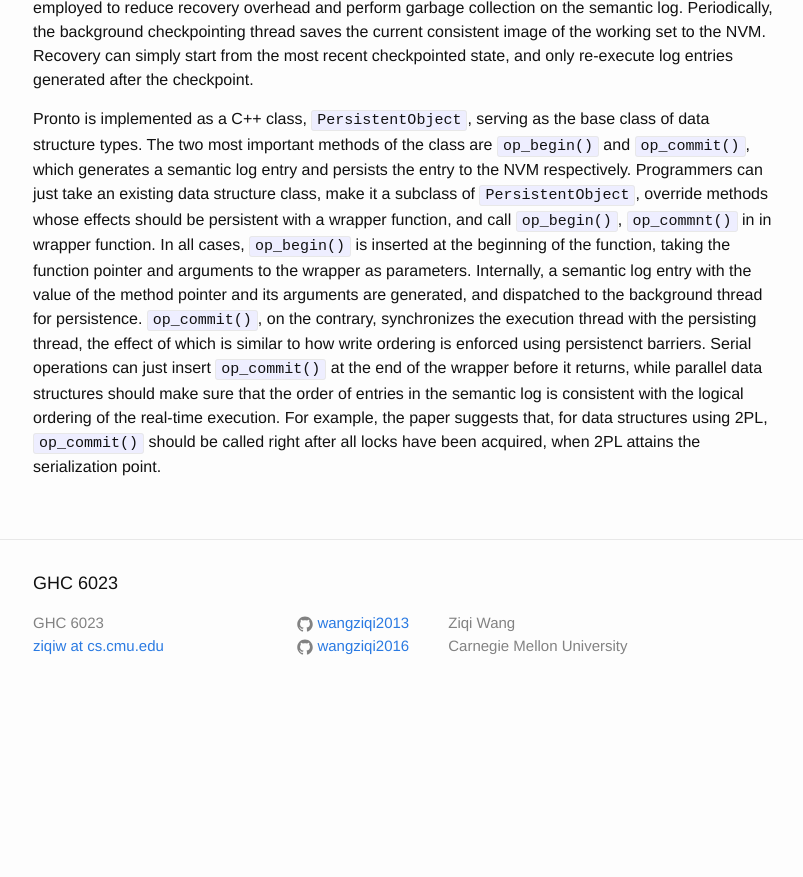
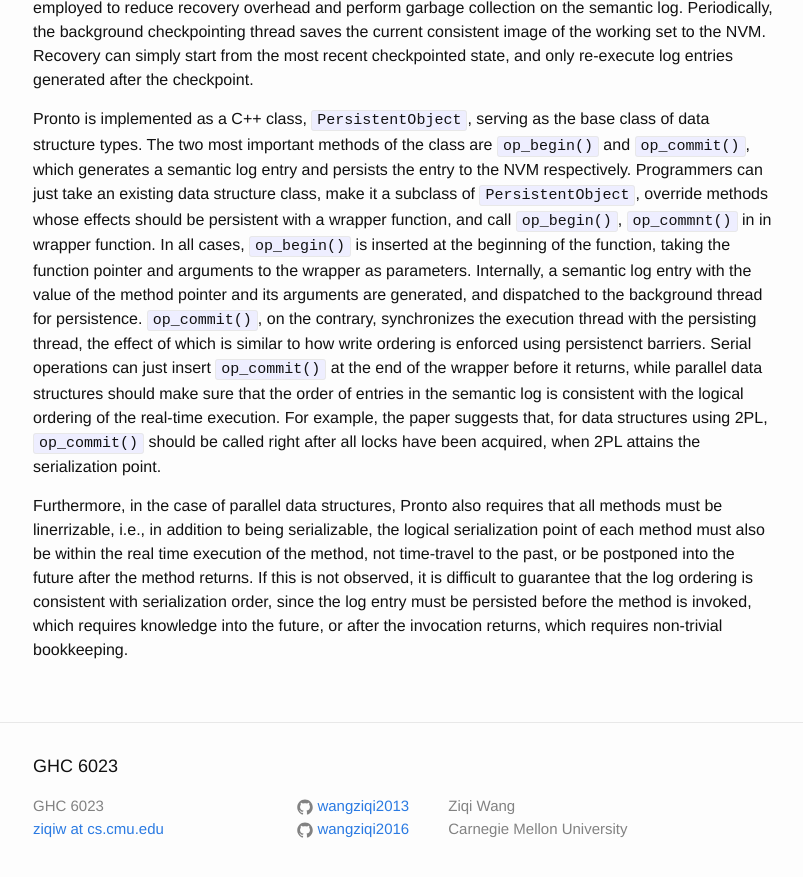
Before and after one commit to wangziqi2013/wangziqi2013.github.io, a Jekyll site: the page built from _posts/2020-08-26-pronto.markdown, in a window 1280 px wide and 900 px high, scrolled down 1294 px. Shown: the top 877 px of the window, without its empty margins (237-1040 px from the left). Built offline with Jekyll 4.4.1, drawn with Linux system fonts in a browser that asks for light colours; before the commit the page ends 2011 px from its top, so only the background shows below that; some of the changed text lies outside the part shown.

Commit message:
Adding linearizable

```diff
--- a/_posts/2020-08-26-pronto.markdown
+++ b/_posts/2020-08-26-pronto.markdown
@@ -23,7 +23,7 @@ version_mgmt:
    Even in the example of concurrent `unordered_set` given in the paper, it is possible that operation A executes `op_begin()`
    first, but acquires lock L later, while operation B executes `op_begin()` after A, but acquires the lock earlier.
    In this example, the ordering of the two log entries (A > B) are, in fact, inconsistent with their logical ordering
-   (B > A)
+   (B > A).
 
 This paper presents Pronto, a software library for transforming existing data structures implemented on volatile memory
 to their non-volatile counterparts. The paper points out that the current trend of implementing non-volatile data structures
@@ -64,3 +64,10 @@ Serial operations can just insert `op_commit()` at the end of the wrapper before
 structures should make sure that the order of entries in the semantic log is consistent with the logical ordering of
 the real-time execution. For example, the paper suggests that, for data structures using 2PL, `op_commit()` should be
 called right after all locks have been acquired, when 2PL attains the serialization point.
+
+Furthermore, in the case of parallel data structures, Pronto also requires that all methods must be linerrizable, i.e.,
+in addition to being serializable, the logical serialization point of each method must also be within the real
+time execution of the method, not time-travel to the past, or be postponed into the future after the method returns.
+If this is not observed, it is difficult to guarantee that the log ordering is consistent with serialization order,
+since the log entry must be persisted before the method is invoked, which requires knowledge into the future, or
+after the invocation returns, which requires non-trivial bookkeeping.
```
